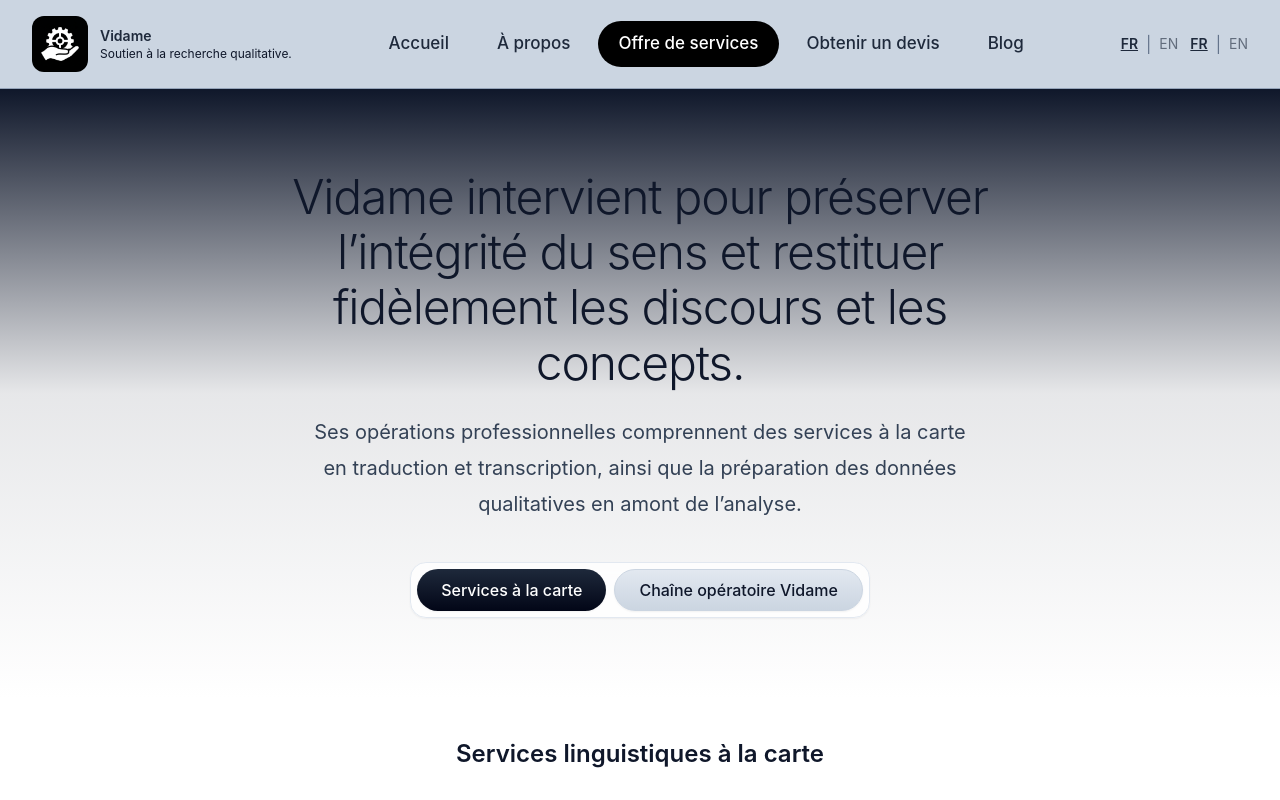
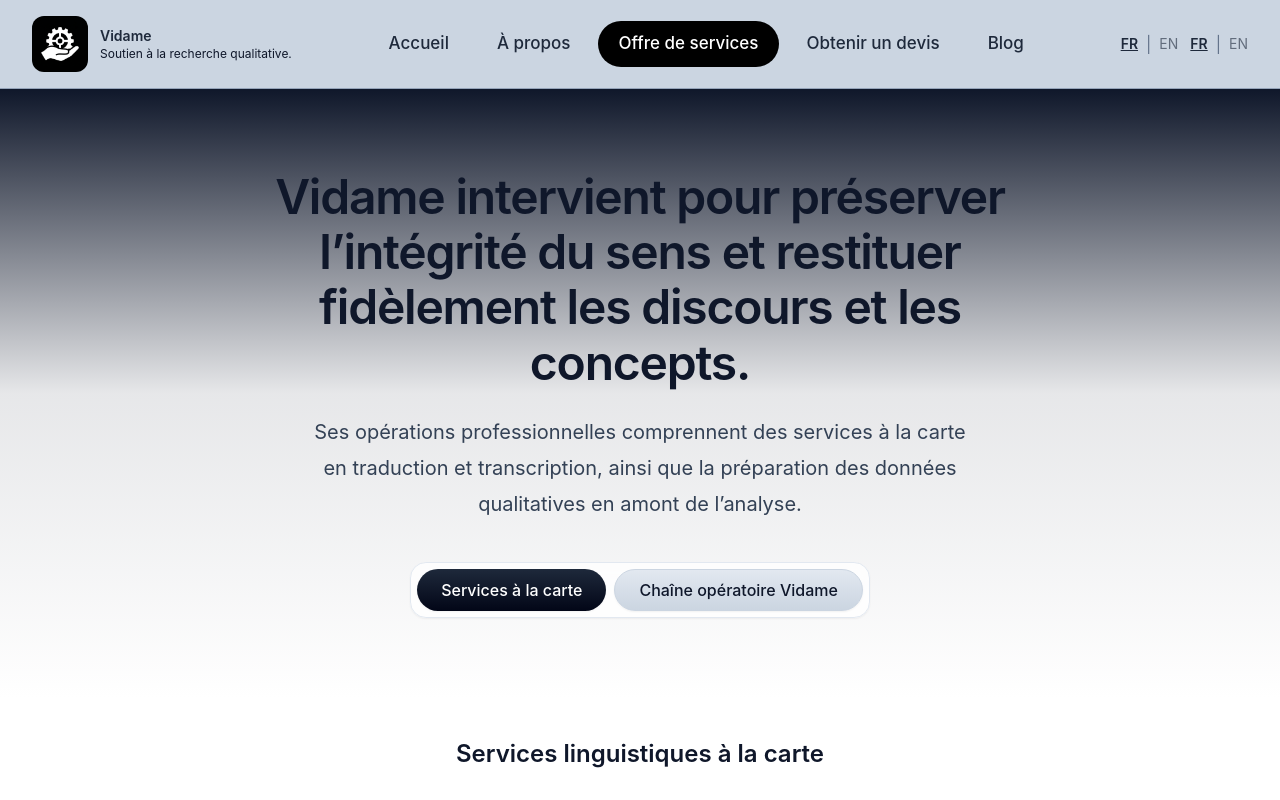
Before and after one commit to momopro21/vidame-recherche, a React (Vite) app: page / in a window 1280 px wide. Both pictures are taken after a click on the button "Voir l'offre de services". Shown: the top 800 px of the page. Built offline with nearby package versions, Linux system fonts and the light colour scheme; the HTML template or start-up script is replaced by a standard one.

Commit message:
Update App.tsx

```diff
--- a/src/App.tsx
+++ b/src/App.tsx
@@ -1465,7 +1465,7 @@ const pipelineSteps = [
   transition={{ duration: 0.6 }}
   className="mx-auto max-w-4xl"
 >
-  <h1 className="mx-auto max-w-3xl text-4xl font-light leading-tight tracking-tight text-slate-900 md:text-5xl md:leading-[1.15]">
+  <h1 className="mx-auto max-w-3xl text-4xl font-semibold leading-tight tracking-tight text-slate-900 md:text-5xl md:leading-[1.15]">
     {lang === "fr"
       ? "Vidame intervient pour préserver l’intégrité du sens et restituer fidèlement les discours et les concepts."
       : "Vidame supports the preservation of meaning and the faithful rendering of discourse and concepts."}
```
